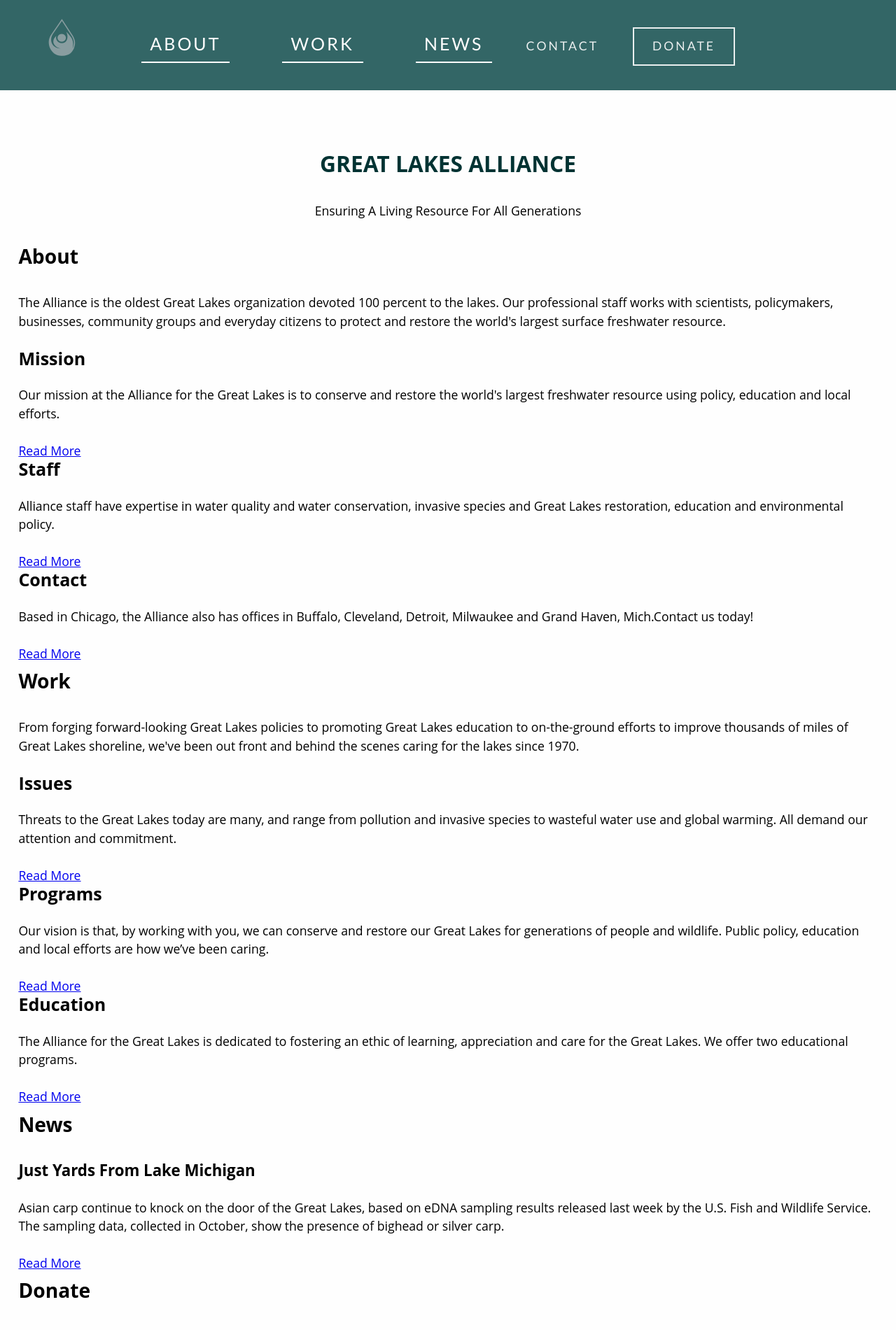
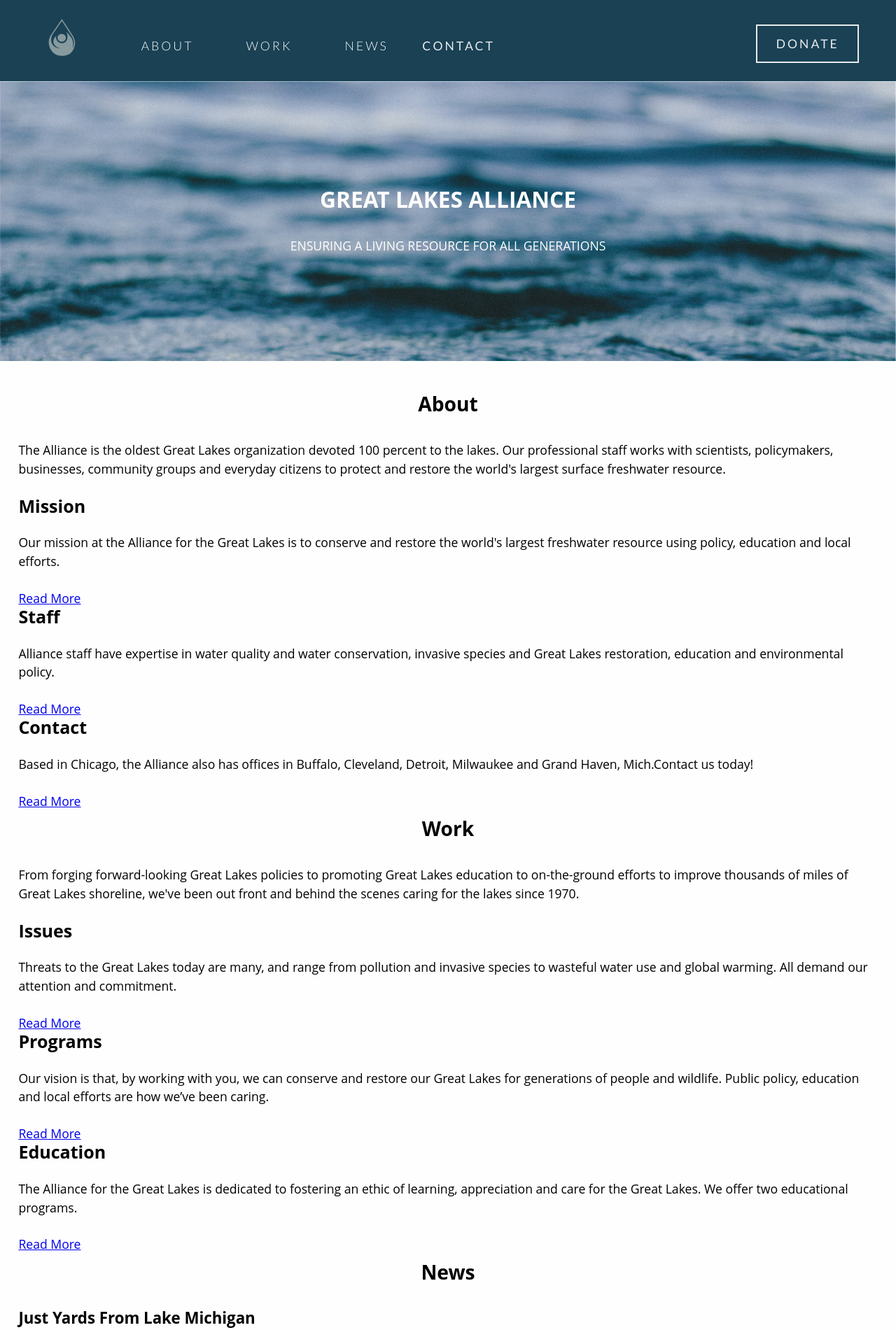
Before and after one commit to gbales11/greatlakesalliance, a Jekyll site: the page built from index.html, in a window 1280 px wide. Shown: the top 1901 px of the page at 70% size. Built offline with Jekyll 4.4.1, drawn with Linux system fonts in a browser that asks for light colours; nearby versions of some CDN libraries; Markdown is read by kramdown in place of the engine named in the settings.

Commit message:
refactor(html css): update header style
Update header colors and style and add background image.

```diff
--- a/_layouts/default.html
+++ b/_layouts/default.html
@@ -32,10 +32,9 @@
 
           <ul>
 
-              <li>
+            <li>
               <a class="logo-btn" href="#"><i class="icon-logo-small-bw"></i></a>
             </li>
-
 
             <li>
               <h3 class="list-heading">About</h3>
--- a/css/style.css
+++ b/css/style.css
@@ -180,52 +180,57 @@
 header {
   padding: 0 1em;
   position: relative;
-  background-color: #336666; }
+  background-color: #1a4154; }
 
 /* line 37, /Users/sam/Documents/Graphic Design/3rd Year/Semester 6/Web Dev. V/greatlakesalliance/scss/components/main */
+.header-image {
+  background: url("../images/water.jpg") no-repeat center top;
+  background-size: cover;
+  height: 400px;
+  margin-bottom: 2em; }
+
+/* line 44, /Users/sam/Documents/Graphic Design/3rd Year/Semester 6/Web Dev. V/greatlakesalliance/scss/components/main */
 h1 {
   text-align: center;
-  padding-top: 2.5em;
-  color: #003333;
+  padding-top: 4.5em;
+  color: #FEFEFE;
   text-transform: uppercase; }
 
-/* line 44, /Users/sam/Documents/Graphic Design/3rd Year/Semester 6/Web Dev. V/greatlakesalliance/scss/components/main */
+/* line 51, /Users/sam/Documents/Graphic Design/3rd Year/Semester 6/Web Dev. V/greatlakesalliance/scss/components/main */
 .subtitle {
-  text-align: center; }
+  text-align: center;
+  color: #FEFEFE;
+  text-transform: uppercase; }
 
-/* line 49, /Users/sam/Documents/Graphic Design/3rd Year/Semester 6/Web Dev. V/greatlakesalliance/scss/components/main */
+/* line 58, /Users/sam/Documents/Graphic Design/3rd Year/Semester 6/Web Dev. V/greatlakesalliance/scss/components/main */
 .contain {
   padding-left: 1.5em;
   padding-right: 1.5em; }
 
-/* line 53, /Users/sam/Documents/Graphic Design/3rd Year/Semester 6/Web Dev. V/greatlakesalliance/scss/components/main */
+/* line 62, /Users/sam/Documents/Graphic Design/3rd Year/Semester 6/Web Dev. V/greatlakesalliance/scss/components/main */
 .toggle-btn {
-  color: #336666;
+  color: #FEFEFE;
   position: absolute;
   right: 1em;
-  top: 0; }
+  top: 2em; }
 
-/* line 60, /Users/sam/Documents/Graphic Design/3rd Year/Semester 6/Web Dev. V/greatlakesalliance/scss/components/main */
+/* line 69, /Users/sam/Documents/Graphic Design/3rd Year/Semester 6/Web Dev. V/greatlakesalliance/scss/components/main */
 .list-heading {
-  font-family: 'Lato', sans-serif;
-  font-weight: 500;
-  letter-spacing: 3px;
-  padding: 0.5em;
+  font-weight: 300;
+  font-size: 1em;
   color: #FEFEFE;
-  text-transform: uppercase;
-  border-bottom: 2px solid #FEFEFE; }
+  text-transform: uppercase; }
 
-/* line 70, /Users/sam/Documents/Graphic Design/3rd Year/Semester 6/Web Dev. V/greatlakesalliance/scss/components/main */
+/* line 76, /Users/sam/Documents/Graphic Design/3rd Year/Semester 6/Web Dev. V/greatlakesalliance/scss/components/main */
 .navigation ul {
-  background-color: #336666;
+  background-color: #1a4154;
   margin: 0;
   padding: 0; }
-  /* line 73, /Users/sam/Documents/Graphic Design/3rd Year/Semester 6/Web Dev. V/greatlakesalliance/scss/components/main */
+  /* line 79, /Users/sam/Documents/Graphic Design/3rd Year/Semester 6/Web Dev. V/greatlakesalliance/scss/components/main */
   .navigation ul li {
     list-style-type: none; }
-    /* line 75, /Users/sam/Documents/Graphic Design/3rd Year/Semester 6/Web Dev. V/greatlakesalliance/scss/components/main */
+    /* line 81, /Users/sam/Documents/Graphic Design/3rd Year/Semester 6/Web Dev. V/greatlakesalliance/scss/components/main */
     .navigation ul li a {
-      font-family: 'Lato', sans-serif;
       font-weight: 300;
       letter-spacing: 3px;
       color: #93A4A7;
@@ -233,31 +238,32 @@
       text-decoration: none;
       display: block;
       padding-top: 0.2em;
+      padding-bottom: 0.5em;
       text-align: center; }
-      /* line 85, /Users/sam/Documents/Graphic Design/3rd Year/Semester 6/Web Dev. V/greatlakesalliance/scss/components/main */
+      /* line 91, /Users/sam/Documents/Graphic Design/3rd Year/Semester 6/Web Dev. V/greatlakesalliance/scss/components/main */
       .navigation ul li a:hover {
         color: #FEFEFE; }
 
-/* line 93, /Users/sam/Documents/Graphic Design/3rd Year/Semester 6/Web Dev. V/greatlakesalliance/scss/components/main */
+/* line 99, /Users/sam/Documents/Graphic Design/3rd Year/Semester 6/Web Dev. V/greatlakesalliance/scss/components/main */
 .toggle-btn, .close-btn {
   height: 70px;
   width: 70px; }
-  /* line 96, /Users/sam/Documents/Graphic Design/3rd Year/Semester 6/Web Dev. V/greatlakesalliance/scss/components/main */
+  /* line 102, /Users/sam/Documents/Graphic Design/3rd Year/Semester 6/Web Dev. V/greatlakesalliance/scss/components/main */
   .toggle-btn span, .close-btn span {
     text-indent: 100%;
     white-space: nowrap;
     overflow: hidden;
     display: block; }
-  /* line 99, /Users/sam/Documents/Graphic Design/3rd Year/Semester 6/Web Dev. V/greatlakesalliance/scss/components/main */
+  /* line 105, /Users/sam/Documents/Graphic Design/3rd Year/Semester 6/Web Dev. V/greatlakesalliance/scss/components/main */
   .toggle-btn i, .close-btn i {
     padding: 0.5em; }
 
-/* line 104, /Users/sam/Documents/Graphic Design/3rd Year/Semester 6/Web Dev. V/greatlakesalliance/scss/components/main */
+/* line 110, /Users/sam/Documents/Graphic Design/3rd Year/Semester 6/Web Dev. V/greatlakesalliance/scss/components/main */
 .close-btn {
   color: #336666;
   margin: 1em; }
 
-/* line 109, /Users/sam/Documents/Graphic Design/3rd Year/Semester 6/Web Dev. V/greatlakesalliance/scss/components/main */
+/* line 115, /Users/sam/Documents/Graphic Design/3rd Year/Semester 6/Web Dev. V/greatlakesalliance/scss/components/main */
 .donate-btn {
   font-family: 'Lato', sans-serif;
   font-weight: 500;
@@ -271,15 +277,14 @@
   margin: 2em;
   padding: 0.5em;
   border: 2px solid #FEFEFE; }
-  /* line 122, /Users/sam/Documents/Graphic Design/3rd Year/Semester 6/Web Dev. V/greatlakesalliance/scss/components/main */
+  /* line 128, /Users/sam/Documents/Graphic Design/3rd Year/Semester 6/Web Dev. V/greatlakesalliance/scss/components/main */
   .donate-btn:hover {
     opacity: 1; }
 
-/* line 127, /Users/sam/Documents/Graphic Design/3rd Year/Semester 6/Web Dev. V/greatlakesalliance/scss/components/main */
+/* line 133, /Users/sam/Documents/Graphic Design/3rd Year/Semester 6/Web Dev. V/greatlakesalliance/scss/components/main */
 .contact-btn {
-  font-family: 'Lato', sans-serif;
-  font-weight: 500;
-  letter-spacing: 3px;
+  font-family: 'Open Sans', sans-serif;
+  font-weight: 300;
   color: #FEFEFE;
   opacity: 0.9;
   text-transform: uppercase;
@@ -288,11 +293,11 @@
   padding: 1em 1em;
   text-align: center;
   padding: 0.5em; }
-  /* line 139, /Users/sam/Documents/Graphic Design/3rd Year/Semester 6/Web Dev. V/greatlakesalliance/scss/components/main */
+  /* line 144, /Users/sam/Documents/Graphic Design/3rd Year/Semester 6/Web Dev. V/greatlakesalliance/scss/components/main */
   .contact-btn:hover {
     opacity: 1; }
 
-/* line 144, /Users/sam/Documents/Graphic Design/3rd Year/Semester 6/Web Dev. V/greatlakesalliance/scss/components/main */
+/* line 149, /Users/sam/Documents/Graphic Design/3rd Year/Semester 6/Web Dev. V/greatlakesalliance/scss/components/main */
 .logo-btn {
   font-size: 3rem;
   font-weight: 500;
@@ -301,34 +306,34 @@
   text-decoration: none;
   display: block;
   text-align: center; }
-  /* line 152, /Users/sam/Documents/Graphic Design/3rd Year/Semester 6/Web Dev. V/greatlakesalliance/scss/components/main */
+  /* line 157, /Users/sam/Documents/Graphic Design/3rd Year/Semester 6/Web Dev. V/greatlakesalliance/scss/components/main */
   .logo-btn:hover {
     opacity: 1; }
 
 @media only screen and (max-width: 60em) {
-  /* line 158, /Users/sam/Documents/Graphic Design/3rd Year/Semester 6/Web Dev. V/greatlakesalliance/scss/components/main */
+  /* line 163, /Users/sam/Documents/Graphic Design/3rd Year/Semester 6/Web Dev. V/greatlakesalliance/scss/components/main */
   .site-wrapper {
     position: relative;
     overflow: hidden;
     width: 100%;
     z-index: 100; }
-    /* line 163, /Users/sam/Documents/Graphic Design/3rd Year/Semester 6/Web Dev. V/greatlakesalliance/scss/components/main */
+    /* line 168, /Users/sam/Documents/Graphic Design/3rd Year/Semester 6/Web Dev. V/greatlakesalliance/scss/components/main */
     .site-wrapper .sliding-canvas {
       width: 100%;
       height: 100%;
       position: relative;
       transition: translateX(0);
       transition: all 300ms ease-in-out; }
-    /* line 171, /Users/sam/Documents/Graphic Design/3rd Year/Semester 6/Web Dev. V/greatlakesalliance/scss/components/main */
+    /* line 176, /Users/sam/Documents/Graphic Design/3rd Year/Semester 6/Web Dev. V/greatlakesalliance/scss/components/main */
     .site-wrapper[data-state="slide-open"] .sliding-canvas {
       -webkit-transform: translateX(-100%);
           -ms-transform: translateX(-100%);
               transform: translateX(-100%); }
-    /* line 175, /Users/sam/Documents/Graphic Design/3rd Year/Semester 6/Web Dev. V/greatlakesalliance/scss/components/main */
+    /* line 180, /Users/sam/Documents/Graphic Design/3rd Year/Semester 6/Web Dev. V/greatlakesalliance/scss/components/main */
     .site-wrapper[data-state="slide-open"] {
       overflow: visible; }
 
-  /* line 182, /Users/sam/Documents/Graphic Design/3rd Year/Semester 6/Web Dev. V/greatlakesalliance/scss/components/main */
+  /* line 187, /Users/sam/Documents/Graphic Design/3rd Year/Semester 6/Web Dev. V/greatlakesalliance/scss/components/main */
   .slide-menu {
     position: absolute;
     width: 100%;
@@ -339,17 +344,21 @@
  }
 
 @media only screen and (min-width: 60em) {
-  /* line 195, /Users/sam/Documents/Graphic Design/3rd Year/Semester 6/Web Dev. V/greatlakesalliance/scss/components/main */
+  /* line 200, /Users/sam/Documents/Graphic Design/3rd Year/Semester 6/Web Dev. V/greatlakesalliance/scss/components/main */
   .toggle-btn, .close-btn {
     display: none; }
+
+  /* line 204, /Users/sam/Documents/Graphic Design/3rd Year/Semester 6/Web Dev. V/greatlakesalliance/scss/components/main */
+  .donate-btn {
+    float: right; }
  }
 
-/* line 201, /Users/sam/Documents/Graphic Design/3rd Year/Semester 6/Web Dev. V/greatlakesalliance/scss/components/main */
+/* line 210, /Users/sam/Documents/Graphic Design/3rd Year/Semester 6/Web Dev. V/greatlakesalliance/scss/components/main */
 body.noscript .slide-menu {
   position: static;
   right: auto; }
 
-/* line 206, /Users/sam/Documents/Graphic Design/3rd Year/Semester 6/Web Dev. V/greatlakesalliance/scss/components/main */
+/* line 215, /Users/sam/Documents/Graphic Design/3rd Year/Semester 6/Web Dev. V/greatlakesalliance/scss/components/main */
 ul li {
   font-family: 'Lato', sans-serif;
   font-weight: 300;
@@ -365,11 +374,11 @@
   position: relative;
   cursor: pointer;
   transition: all 0.2s; }
-  /* line 221, /Users/sam/Documents/Graphic Design/3rd Year/Semester 6/Web Dev. V/greatlakesalliance/scss/components/main */
+  /* line 230, /Users/sam/Documents/Graphic Design/3rd Year/Semester 6/Web Dev. V/greatlakesalliance/scss/components/main */
   ul li:hover {
     color: #FEFEFE; }
 
-/* line 226, /Users/sam/Documents/Graphic Design/3rd Year/Semester 6/Web Dev. V/greatlakesalliance/scss/components/main */
+/* line 235, /Users/sam/Documents/Graphic Design/3rd Year/Semester 6/Web Dev. V/greatlakesalliance/scss/components/main */
 ul li ul {
   padding: 0;
   position: absolute;
@@ -381,7 +390,7 @@
   visibility: hidden;
   -transition: opacity 0.2s; }
 
-/* line 238, /Users/sam/Documents/Graphic Design/3rd Year/Semester 6/Web Dev. V/greatlakesalliance/scss/components/main */
+/* line 247, /Users/sam/Documents/Graphic Design/3rd Year/Semester 6/Web Dev. V/greatlakesalliance/scss/components/main */
 ul li:hover ul {
   margin-top: 1em;
   display: block;
@@ -389,7 +398,7 @@
   visibility: visible;
   background: #336666; }
 
-/* line 246, /Users/sam/Documents/Graphic Design/3rd Year/Semester 6/Web Dev. V/greatlakesalliance/scss/components/main */
+/* line 255, /Users/sam/Documents/Graphic Design/3rd Year/Semester 6/Web Dev. V/greatlakesalliance/scss/components/main */
 .donate-btn {
   display: inline-block;
   font-family: 'Lato', sans-serif;
@@ -402,11 +411,11 @@
   padding: 0.7em 1.5em;
   text-align: center;
   border: 2px solid #FEFEFE; }
-  /* line 258, /Users/sam/Documents/Graphic Design/3rd Year/Semester 6/Web Dev. V/greatlakesalliance/scss/components/main */
+  /* line 267, /Users/sam/Documents/Graphic Design/3rd Year/Semester 6/Web Dev. V/greatlakesalliance/scss/components/main */
   .donate-btn:hover {
     opacity: 1; }
 
-/* line 263, /Users/sam/Documents/Graphic Design/3rd Year/Semester 6/Web Dev. V/greatlakesalliance/scss/components/main */
+/* line 272, /Users/sam/Documents/Graphic Design/3rd Year/Semester 6/Web Dev. V/greatlakesalliance/scss/components/main */
 .contact-btn {
   display: inline-block;
   font-family: 'Lato', sans-serif;
@@ -417,73 +426,78 @@
   text-transform: uppercase;
   text-decoration: none;
   text-align: center; }
-  /* line 273, /Users/sam/Documents/Graphic Design/3rd Year/Semester 6/Web Dev. V/greatlakesalliance/scss/components/main */
+  /* line 282, /Users/sam/Documents/Graphic Design/3rd Year/Semester 6/Web Dev. V/greatlakesalliance/scss/components/main */
   .contact-btn:hover {
     opacity: 1; }
 
+/* About */
+/* line 290, /Users/sam/Documents/Graphic Design/3rd Year/Semester 6/Web Dev. V/greatlakesalliance/scss/components/main */
+h2 {
+  text-align: center; }
+
 /* Footer */
-/* line 280, /Users/sam/Documents/Graphic Design/3rd Year/Semester 6/Web Dev. V/greatlakesalliance/scss/components/main */
+/* line 296, /Users/sam/Documents/Graphic Design/3rd Year/Semester 6/Web Dev. V/greatlakesalliance/scss/components/main */
 footer {
   background-color: #f9f9f9;
   color: #333334;
   font-family: 'Open Sans', sans-serif;
   margin-top: 3em; }
 
-/* line 287, /Users/sam/Documents/Graphic Design/3rd Year/Semester 6/Web Dev. V/greatlakesalliance/scss/components/main */
+/* line 303, /Users/sam/Documents/Graphic Design/3rd Year/Semester 6/Web Dev. V/greatlakesalliance/scss/components/main */
 .row {
   padding-left: 0;
   padding-right: 0;
   display: block; }
 
-/* line 292, /Users/sam/Documents/Graphic Design/3rd Year/Semester 6/Web Dev. V/greatlakesalliance/scss/components/main */
+/* line 308, /Users/sam/Documents/Graphic Design/3rd Year/Semester 6/Web Dev. V/greatlakesalliance/scss/components/main */
 .footer-grid {
   padding-left: 1em;
   padding-right: 1em; }
 
-/* line 297, /Users/sam/Documents/Graphic Design/3rd Year/Semester 6/Web Dev. V/greatlakesalliance/scss/components/main */
+/* line 313, /Users/sam/Documents/Graphic Design/3rd Year/Semester 6/Web Dev. V/greatlakesalliance/scss/components/main */
 footer .footer-grid {
   padding-top: 1.6em;
   padding-bottom: 1.6em;
   border-top: 1px solid #c9c9c9; }
 
-/* line 303, /Users/sam/Documents/Graphic Design/3rd Year/Semester 6/Web Dev. V/greatlakesalliance/scss/components/main */
+/* line 319, /Users/sam/Documents/Graphic Design/3rd Year/Semester 6/Web Dev. V/greatlakesalliance/scss/components/main */
 footer a {
   color: #a6a6a9;
   text-decoration: none;
   transition: all 10ms ease-in-out; }
-  /* line 306, /Users/sam/Documents/Graphic Design/3rd Year/Semester 6/Web Dev. V/greatlakesalliance/scss/components/main */
+  /* line 322, /Users/sam/Documents/Graphic Design/3rd Year/Semester 6/Web Dev. V/greatlakesalliance/scss/components/main */
   footer a:hover {
     color: #58aec4; }
 
-/* line 312, /Users/sam/Documents/Graphic Design/3rd Year/Semester 6/Web Dev. V/greatlakesalliance/scss/components/main */
+/* line 328, /Users/sam/Documents/Graphic Design/3rd Year/Semester 6/Web Dev. V/greatlakesalliance/scss/components/main */
 li {
   line-height: 1.6em;
   display: list-item;
   text-align: -webkit-match-parent; }
 
-/* line 318, /Users/sam/Documents/Graphic Design/3rd Year/Semester 6/Web Dev. V/greatlakesalliance/scss/components/main */
+/* line 334, /Users/sam/Documents/Graphic Design/3rd Year/Semester 6/Web Dev. V/greatlakesalliance/scss/components/main */
 .text-right {
   text-align: right; }
 
-/* line 323, /Users/sam/Documents/Graphic Design/3rd Year/Semester 6/Web Dev. V/greatlakesalliance/scss/components/main */
+/* line 339, /Users/sam/Documents/Graphic Design/3rd Year/Semester 6/Web Dev. V/greatlakesalliance/scss/components/main */
 .contact-info {
   font-size: 0.7em;
   text-transform: uppercase; }
 
-/* line 328, /Users/sam/Documents/Graphic Design/3rd Year/Semester 6/Web Dev. V/greatlakesalliance/scss/components/main */
+/* line 344, /Users/sam/Documents/Graphic Design/3rd Year/Semester 6/Web Dev. V/greatlakesalliance/scss/components/main */
 .contact {
   padding-bottom: 2em;
   padding-right: 0; }
 
 @media only screen and (min-width: 600px) {
-  /* line 334, /Users/sam/Documents/Graphic Design/3rd Year/Semester 6/Web Dev. V/greatlakesalliance/scss/components/main */
+  /* line 350, /Users/sam/Documents/Graphic Design/3rd Year/Semester 6/Web Dev. V/greatlakesalliance/scss/components/main */
   .row {
     display: -webkit-flex;
     display: -ms-flexbox;
     display: flex;
     max-width: 1440px; }
 
-  /* line 339, /Users/sam/Documents/Graphic Design/3rd Year/Semester 6/Web Dev. V/greatlakesalliance/scss/components/main */
+  /* line 355, /Users/sam/Documents/Graphic Design/3rd Year/Semester 6/Web Dev. V/greatlakesalliance/scss/components/main */
   .footer-grid {
     -webkit-flex: 1;
     -ms-flex: 1;
--- a/index.html
+++ b/index.html
@@ -1,10 +1,13 @@
 ---
 layout: default
 ---
-<div class="contain">
+
+<div class="header-image">
 	<h1>Great Lakes Alliance</h1>
 	<p class="subtitle">Ensuring A Living Resource For All Generations</p>
-
+</div>
+<div class="contain">
+	<section class="about">
 		<h2>About</h2>
 		<p>The Alliance is the oldest Great Lakes organization devoted 100 percent to the lakes. Our professional staff works with scientists, policymakers, businesses, community groups and everyday citizens to protect and restore the world's largest surface freshwater resource.</p>
 
@@ -20,7 +23,7 @@
 		<h3>Contact</h3>
 		<p>Based in Chicago, the Alliance also has offices in Buffalo, Cleveland, Detroit, Milwaukee and Grand Haven, Mich.Contact us today!</p>
 		<a href="#">Read More</a>
-
+	<section class="about">
 		<h2>Work</h2>
 		<p>From forging forward-looking Great Lakes policies to promoting Great Lakes education to on-the-ground efforts to improve thousands of miles of Great Lakes shoreline, we've been out front and behind the scenes caring for the lakes since 1970.</p>
 
--- a/scss/_base.scss
+++ b/scss/_base.scss
@@ -1,6 +1,6 @@
 // Variables
 
-
+$dark-blue: #1a4154;
 $dark-green: #003333;
 $green: #336666;
 $grey: #93A4A7;
```
Also changed, not shown: scss/components/_main.scss (+31 -15 lines), images/water.jpg (added), 1 other file. Lines whose indentation alone changed are shown as unchanged.
